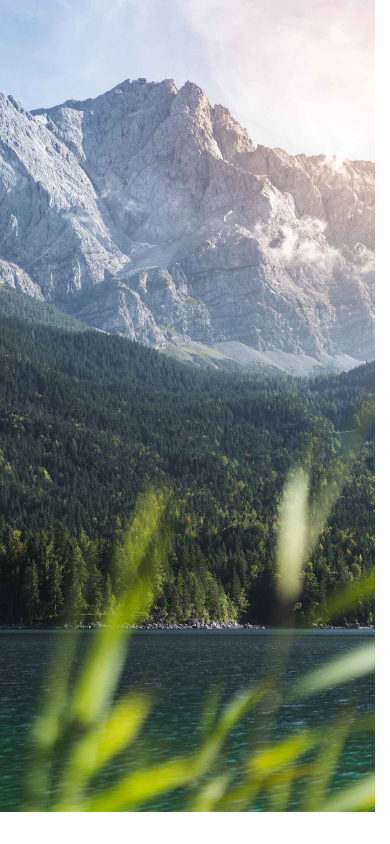
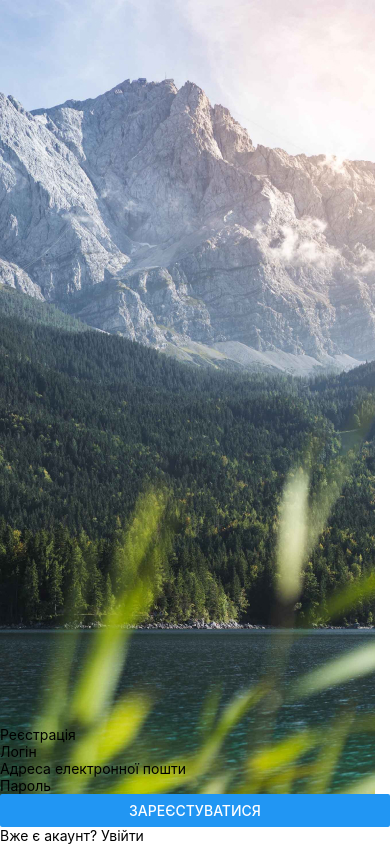
Before and after one commit to yurii-kovalchuk/OwnBlogApp-ReactNative, a React Native app: screen / in a window 390 px wide. Built offline with nearby package versions, Linux system fonts and the light colour scheme.

Commit message:
add markup register and login forms

```diff
--- a/Screens/RegistrationScreen.js
+++ b/Screens/RegistrationScreen.js
@@ -1,7 +1,19 @@
-import { View } from "react-native";
+import { View, Text, TextInput, Button } from "react-native";
 
 const RegistrationScreen = () => {
-  return <View></View>;
+  return (
+    <View>
+      <View></View>
+      <Text>Реєстрація</Text>
+      <View>
+        <TextInput placeholder="Логін" />
+        <TextInput placeholder="Адреса електронної пошти" />
+        <TextInput placeholder="Пароль" />
+      </View>
+      <Button title="Зареєстуватися" />
+      <Text>Вже є акаунт? Увійти</Text>
+    </View>
+  );
 };
 
 export default RegistrationScreen;
```
Also changed, not shown: Screens/LoginScreen.js (+12 -2 lines).
